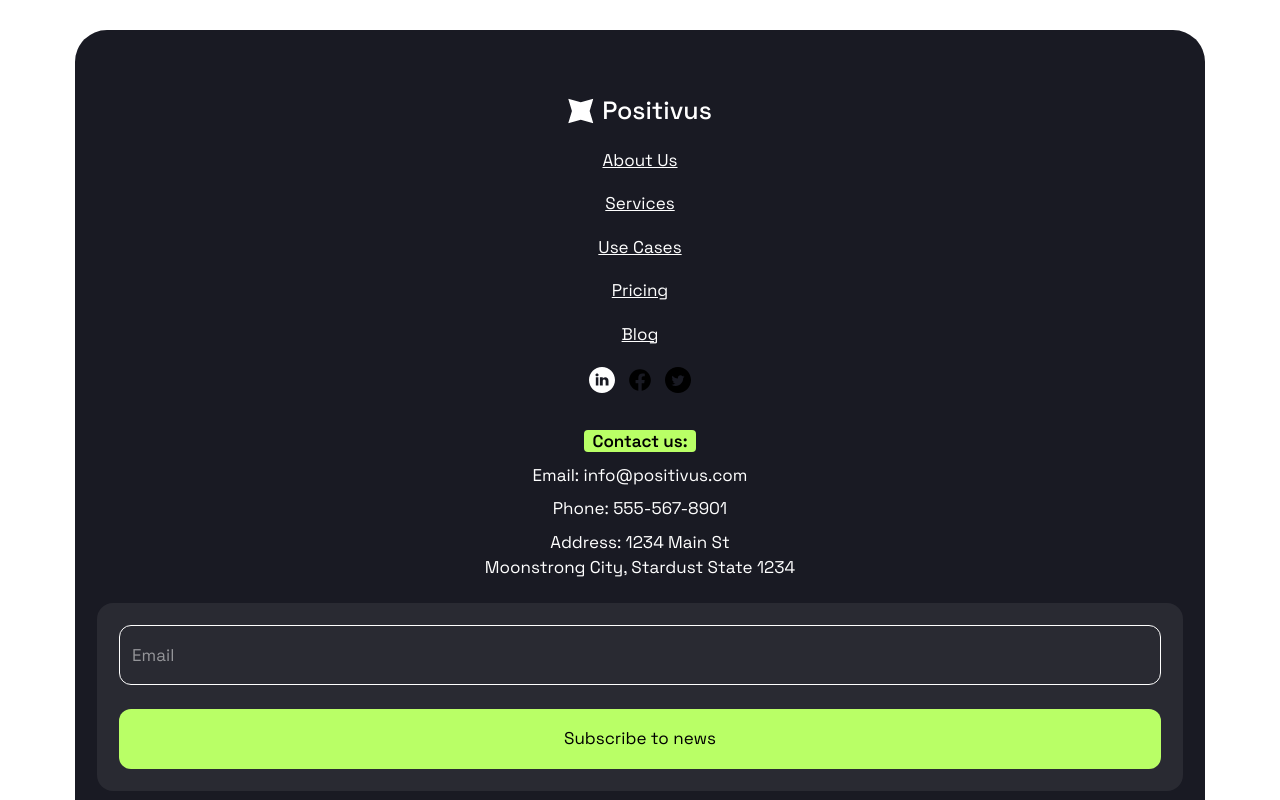
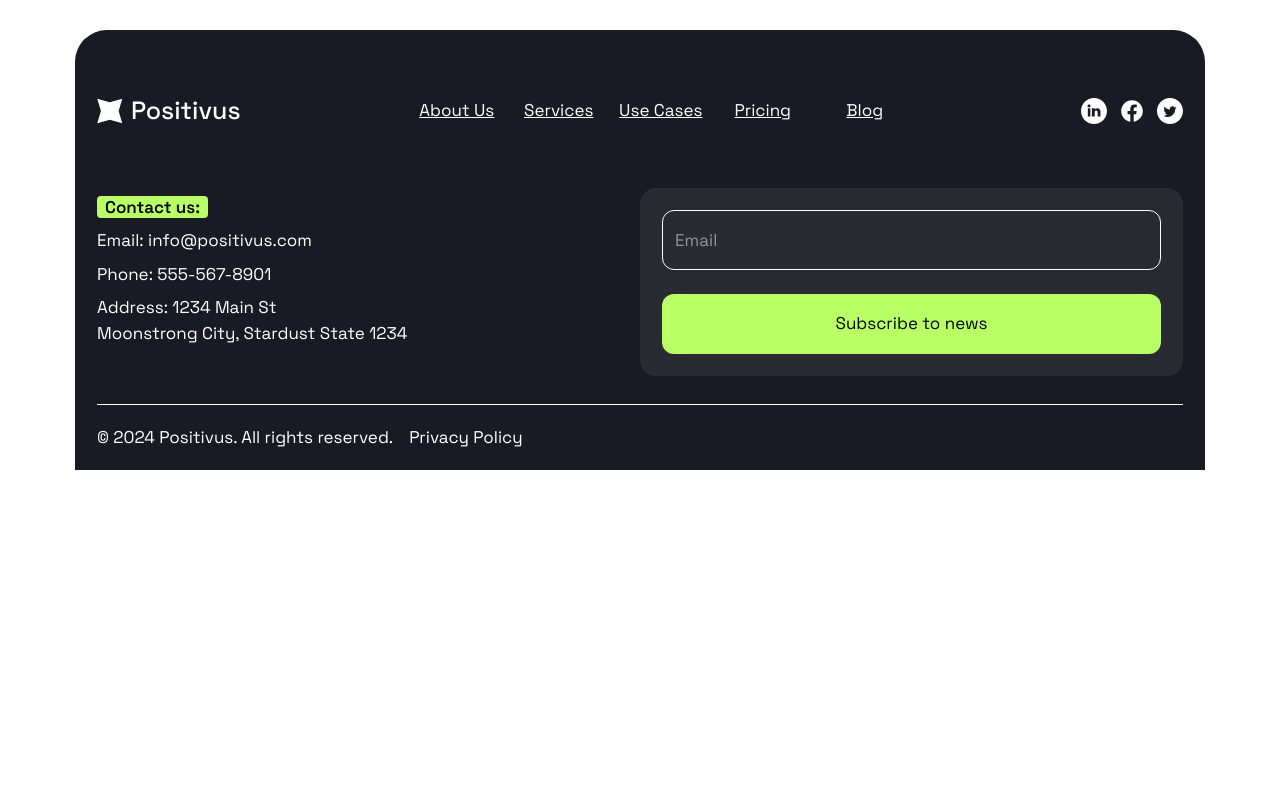
Before and after one commit to I-amHb/positivus-figma, a React (Vite) app: page / in a window 1280 px wide. Shown: the part 6920-7720 px from the top of the page. After the commit the page ends 7390 px from the top, so only its background shows below. Built offline with nearby package versions, Linux system fonts and the light colour scheme.

Commit message:
added resposniveness for desktop screen

```diff
--- a/src/components/Footer.jsx
+++ b/src/components/Footer.jsx
@@ -3,15 +3,17 @@ import React from 'react'
 const Footer = () => {
   return (
     <footer className='mt-padding-md lg:mx-padding-lg '>
-      <div className='w-full py-padding-md px-padding-sm bg-secondary text-white lg:rounded-t-4xl'>
-        <div className='footer-header '>
-          <div className='w-full flex justify-center items-center gap-2'>
-            <div><svg width="26" height="26" viewBox="0 0 30 29" fill="none" xmlns="http://www.w3.org/2000/svg"><g clipPath="url(#clip0_3135_135)"><path d="M14.7573 4.45854L29.1886 0.28125L24.9778 14.5001L29.1886 28.6788L14.7573 24.5416L0.285156 28.6788L4.53687 14.5001L0.285156 0.28125L14.7573 4.45854Z" fill="white" /></g><defs><clipPath id="clip0_3135_135"><rect width="29.5167" height="29" fill="white" /></clipPath></defs></svg></div>
+      <div className='w-full pt-padding-md px-padding-sm bg-secondary text-white lg:rounded-t-4xl'>
+        <div className='footer-header lg:flex lg:justify-between lg:items-center '>
+          <div className='w-full flex justify-center items-center gap-2
+          lg:justify-normal lg:w-auto'>
+            <div><svg width="26px" height="26px" viewBox="0 0 30 29" fill="none" xmlns="http://www.w3.org/2000/svg"><g clipPath="url(#clip0_3135_135)"><path d="M14.7573 4.45854L29.1886 0.28125L24.9778 14.5001L29.1886 28.6788L14.7573 24.5416L0.285156 28.6788L4.53687 14.5001L0.285156 0.28125L14.7573 4.45854Z" fill="white" /></g><defs><clipPath id="clip0_3135_135"><rect width="29.5167" height="29" fill="white" /></clipPath></defs></svg></div>
             <h1 className='text-mid font-medium '>Positivus</h1>
           </div>
 
           <ul className='footer-navlinks [&>li]:cursor-pointer flex flex-col justify-center lg:underline
-          [&>li]:text-center [&>li]:mt-[18px] '>
+          [&>li]:text-center [&>li]:mt-[18px] lg:[&>li]:mt-0
+          lg:flex-row gap-3 lg:[&>li]:min-w-[90px] '>
             <li><a href="#">About Us</a></li>
             <li><a href="#">Services</a></li>
             <li><a href="#">Use Cases</a></li>
@@ -19,7 +21,7 @@ const Footer = () => {
             <li><a href="#">Blog</a></li>
           </ul>
 
-          <div className="socials-list hidden gap-3 justify-center items-center mt-5 lg:flex">
+          <div className="socials-list hidden gap-3 justify-center items-center mt-5 lg:flex lg:items-center lg:mt-0">
             <a href='#' className='linkedIn '>
               <svg fill="#fff" height="26" width="26" version="1.1" id="Layer_1" xmlns="http://www.w3.org/2000/svg" xmlns:xlink="http://www.w3.org/1999/xlink"
                 viewBox="-143 145 512 512" xml:space="preserve">
@@ -31,12 +33,12 @@ const Footer = () => {
               </svg>
             </a>
             <a href='#' className='facebook '>
-              <svg fill="#000000" width="26" height="26" viewBox="0 0 24 24" xmlns="http://www.w3.org/2000/svg">
+              <svg fill="#fff" width="26" height="26" viewBox="0 0 24 24" xmlns="http://www.w3.org/2000/svg">
                 <path d="M12 2.03998C6.5 2.03998 2 6.52998 2 12.06C2 17.06 5.66 21.21 10.44 21.96V14.96H7.9V12.06H10.44V9.84998C10.44 7.33998 11.93 5.95998 14.22 5.95998C15.31 5.95998 16.45 6.14998 16.45 6.14998V8.61998H15.19C13.95 8.61998 13.56 9.38998 13.56 10.18V12.06H16.34L15.89 14.96H13.56V21.96C15.9164 21.5878 18.0622 20.3855 19.6099 18.57C21.1576 16.7546 22.0054 14.4456 22 12.06C22 6.52998 17.5 2.03998 12 2.03998Z" />
               </svg>
             </a>
             <a href='#' className='twitter '>
-              <svg fill="#000000" height="26" width="26" version="1.1" id="Layer_1" xmlns="http://www.w3.org/2000/svg" xmlns:xlink="http://www.w3.org/1999/xlink"
+              <svg fill="#fff" height="26" width="26" version="1.1" id="Layer_1" xmlns="http://www.w3.org/2000/svg" xmlns:xlink="http://www.w3.org/1999/xlink"
                 viewBox="-143 145 512 512" xml:space="preserve">
                 <path d="M113,145c-141.4,0-256,114.6-256,256s114.6,256,256,256s256-114.6,256-256S254.4,145,113,145z M215.2,361.2
 	c0.1,2.2,0.1,4.5,0.1,6.8c0,69.5-52.9,149.7-149.7,149.7c-29.7,0-57.4-8.7-80.6-23.6c4.1,0.5,8.3,0.7,12.6,0.7
@@ -48,14 +50,18 @@ const Footer = () => {
             </a>
           </div>
         </div>
-        <div className="contact mt-9 [&>p]:text-center [&>p]:mt-2">
-          <h1 className=' text-center'><span className='px-2 rounded text-black font-bold bg-primary text-center'>Contact us:</span></h1>
+        <div className="footer-contact mt-9  lg:flex lg:items-center ">
+          <div className='[&>p]:text-center [&>p]:mt-2 lg:[&>p]:text-start lg:w-1/2 lg:items-center'>
+            <h1 className=' text-center lg:text-start'><span className='px-2 rounded text-black font-bold bg-primary text-center'>Contact us:</span></h1>
             <p>Email: info@positivus.com</p>
             <p>Phone: 555-567-8901</p>
 
             <p>Address: 1234 Main St <br /> Moonstrong City, Stardust State 1234</p>
+          </div>
 
-          <form className='w-full h-auto bg-secLight p-padding-sm rounded-2xl mt-padding-sm '>
+
+          <form className='w-full h-auto bg-secLight p-padding-sm rounded-2xl mt-padding-sm
+          lg:w-1/2 '>
             <input type="text" placeholder='Email'
               className='p-3 border rounded-xl w-full h-15 ' />
             <button href='#'
@@ -92,8 +98,8 @@ const Footer = () => {
           </a>
         </div>
 
-        <div className='py-5 border-t-2 mt-7 '>
-          <p className='text-center mt-5'>&copy; 2024 Positivus. All rights reserved.</p>
+        <div className='py-5 border-t mt-7 lg:w-full lg:flex lg:[&>p]:text-start lg:gap-4 '>
+          <p className='text-center '>&copy; 2024 Positivus. All rights reserved.</p>
           <p className='text-center'>Privacy Policy</p>
         </div>
 
```
Lines whose indentation alone changed are shown as unchanged.
